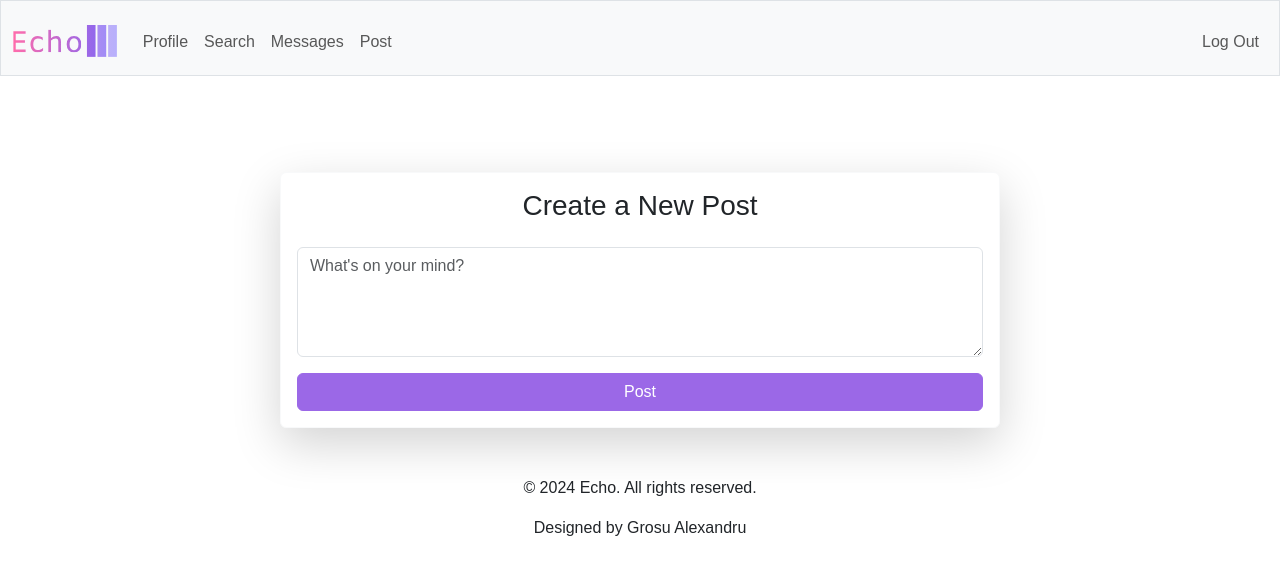
After one commit to sandry24/Echo, a Flask app: page /create-post in a window 1280 px wide. The commit adds this page. Shown: the top 575 px of the page. Run offline with Flask 3, Linux system fonts and the light colour scheme; a user stored in the database is signed in; some libraries are stand-ins or nearby versions; some web fonts are replaced.

Commit message:
Add create post tab

```diff
--- a/app.py
+++ b/app.py
@@ -143,7 +143,8 @@ def edit_profile():
             return apology("Username already exists", 400)
 
         if len(bio) > 500:
-            return apology("Bio cannot exceed 500 characters", 400)
+            flash("Bio cannot exceed 500 characters!", "danger")
+            return redirect(url_for("edit_profile"))
 
         password_hash = generate_password_hash(password) if password else user["password_hash"]
         db.execute(
@@ -363,3 +364,31 @@ def send_message(conversation_id):
     db.execute('INSERT INTO messages (conversation_id, sender_id, content) VALUES (?, ?, ?)',
                conversation_id, user_id, content)
     return redirect(url_for('conversation', conversation_id=conversation_id))
+
+
+@app.route("/create-post", methods=["GET", "POST"])
+@login_required
+def create_post():
+    """Allow user to create a new post"""
+    if request.method == "POST":
+        content = request.form.get("content")
+
+        if not content:
+            flash("Content cannot be empty!", "danger")
+            return redirect(url_for("create_post"))
+
+        if len(content) > 500:
+            flash("Text cannot exceed 500 characters!", "danger")
+            return redirect(url_for("create_post"))
+
+        # Insert the new post into the database
+        db.execute(
+            "INSERT INTO posts (user_id, content) VALUES (?, ?)",
+            session["user_id"],
+            content
+        )
+
+        flash("Post created successfully!", "success")
+        return redirect(url_for("feed"))  # Redirect to a feed page or another route
+
+    return render_template("create_post.html")
--- /dev/null
+++ b/templates/create_post.html
@@ -0,0 +1,23 @@
+{% extends "layout.html" %}
+
+{% block title %}Create Post{% endblock %}
+
+{% block main %}
+    <div class="container mt-5">
+        <div class="row justify-content-center">
+            <div class="col-md-8">
+                <div class="card shadow-lg border-light">
+                    <div class="card-body">
+                        <h3 class="card-title text-center mb-4">Create a New Post</h3>
+                        <form action="{{ url_for('create_post') }}" method="POST">
+                            <div class="mb-3">
+                                <textarea class="form-control" name="content" rows="4" placeholder="What's on your mind?" maxlength="500" required></textarea>
+                            </div>
+                            <button type="submit" class="btn btn-primary w-100">Post</button>
+                        </form>
+                    </div>
+                </div>
+            </div>
+        </div>
+    </div>
+{% endblock %}
--- a/templates/edit_profile.html
+++ b/templates/edit_profile.html
@@ -15,7 +15,7 @@
                         </div>
                         <div class="form-group mb-3">
                             <label for="bio" class="form-label">Bio</label>
-                            <textarea class="form-control" id="bio" name="bio" rows="4">{{ user['bio'] or '' }}</textarea>
+                            <textarea class="form-control" maxlength="500" id="bio" name="bio" rows="4">{{ user['bio'] or '' }}</textarea>
                         </div>
                         <div class="form-group mb-3">
                             <label for="password" class="form-label">New Password</label>
--- a/templates/layout.html
+++ b/templates/layout.html
@@ -36,6 +36,7 @@
                             <li class="nav-item"><a class="nav-link" href="/profile">Profile</a></li>
                             <li class="nav-item"><a class="nav-link" href="/search">Search</a></li>
                             <li class="nav-item"><a class="nav-link" href="/messages">Messages</a></li>
+                            <li class="nav-item"><a class="nav-link" href="/create-post">Post</a></li>
                         </ul>
                         <ul class="navbar-nav ms-auto mt-2">
                             <li class="nav-item"><a class="nav-link" href="/logout">Log Out</a></li>
```
Also changed, not shown: echo.db.
